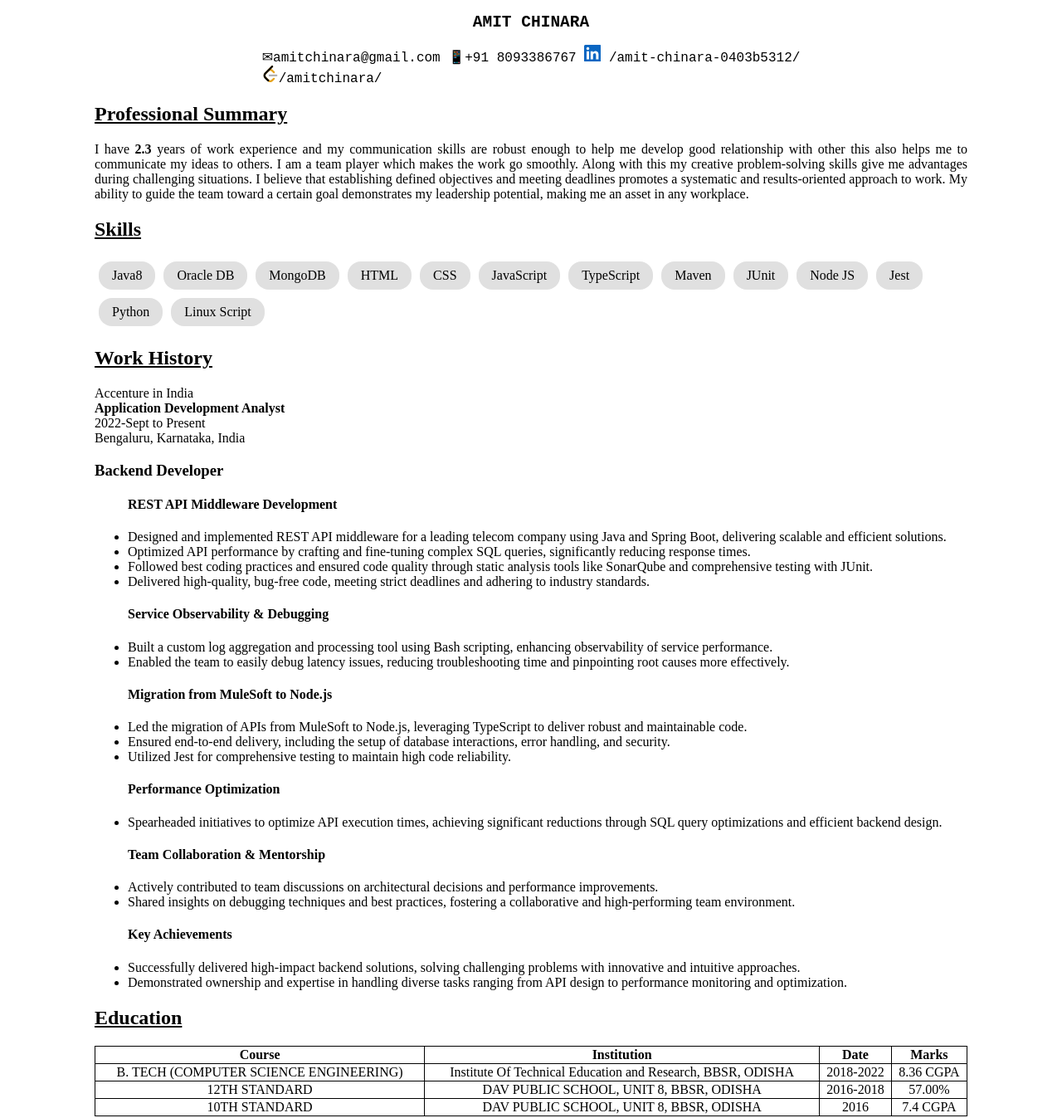
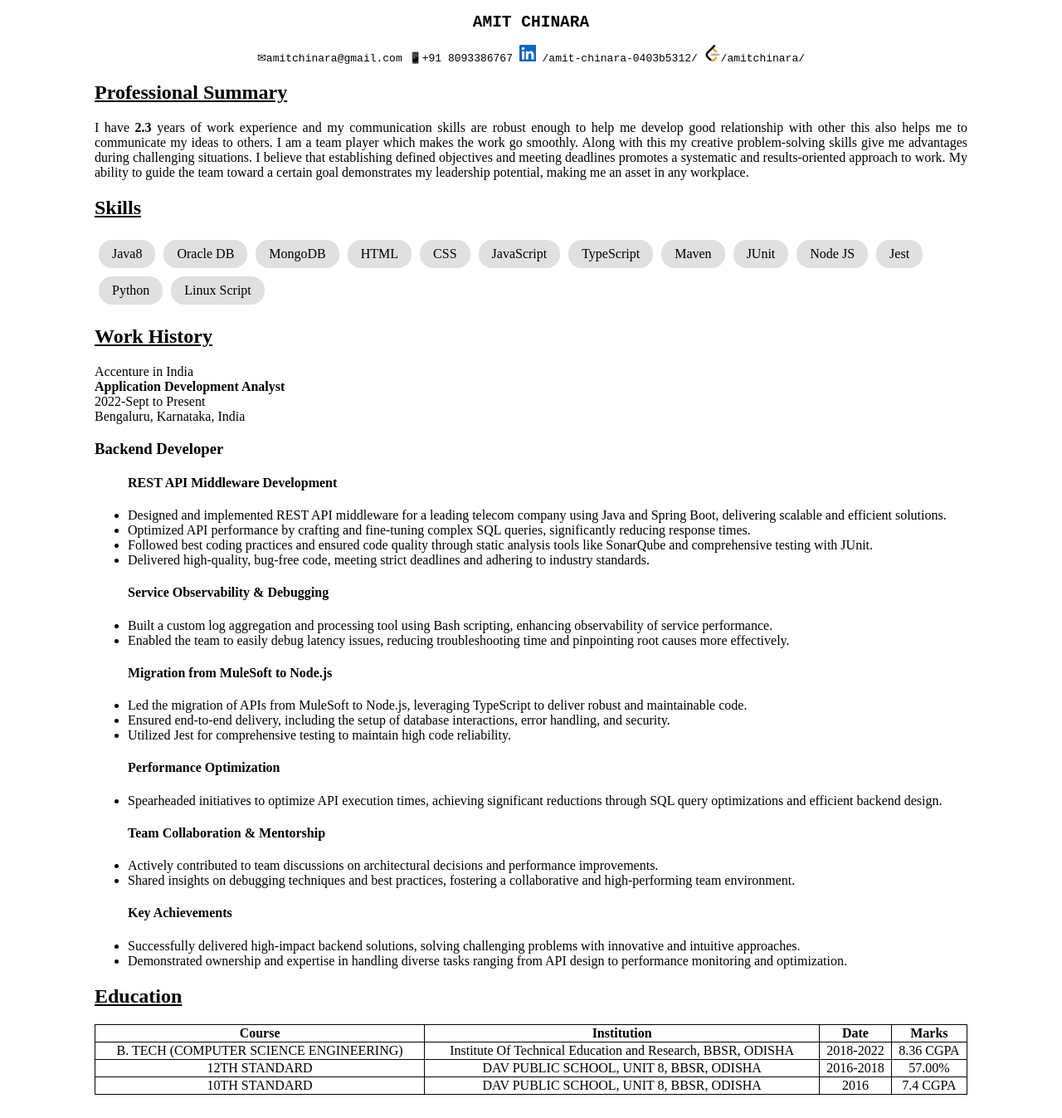
Before and after one commit to AmitChinara/resume, a plain HTML site: page index.html in a window 1280 px wide. Shown: the whole page at 83% size. Drawn offline with Linux system fonts and the light colour scheme.

Commit message:
Final 2nd

```diff
--- a/CSS/style.css
+++ b/CSS/style.css
@@ -33,7 +33,7 @@ body h2 {
 }
 
 .connect {
-    font-size: large;
+    /*font-size: large;*/
 }
 
 section.skills ul {
@@ -49,7 +49,7 @@ section.skills ul li {
     padding: 8px 16px;
     margin: 5px;
     display: inline-block;
-    font-size: 16px;
+    /*font-size: 16px;*/
 }
 
 .work:not(:last-child) {
--- a/index.html
+++ b/index.html
@@ -9,45 +9,32 @@
 <body>
     <div class="container">
         <section class="profile">
-            <header class="name">
             <a>
                 <h1 id="name"></h1>
             </a>
-            </header>
-            <header class="connect">
             <span id="mail-id">✉<a id="email"></a></span>
             <span id="phone-number">📱<a id="phone"></a></span>
             <span id="linkedin"><svg xmlns="http://www.w3.org/2000/svg" width="20" height="20" viewBox="0 0 20 20"><rect width="100%" height="100%" fill="white" /> <title>LinkedIn</title><g><path d="m 20.4 1.5 v 17.4 a 1.5 1.5 90 0 1 -1.5 1.5 h -17.4 a 1.5 1.5 90 0 1 -1.5 -1.5 v -17.4 a 1.5 1.5 90 0 1 1.5 -1.5 h 17.4 a 1.5 1.5 90 0 1 1.5 1.5 z m -14.4 6.3 h -3 v 9.6 h 3 z m 0.27 -3.3 a 1.728 1.728 90 0 0 -1.716 -1.74 h -0.054 a 1.74 1.74 90 0 0 0 3.48 h 0 a 1.728 1.728 90 0 0 1.77 -1.686 z m 11.13 7.068 c 0 -2.886 -1.836 -4.008 -3.66 -4.008 a 3.42 3.42 90 0 0 -3.036 1.548 h -0.084 v -1.308 h -2.82 v 9.6 h 3 v -5.106 a 1.992 1.992 90 0 1 1.8 -2.148 h 0.114 c 0.954 0 1.662 0.6 1.662 2.112 v 5.142 h 3 z" fill="#0a66c2"></path></g></svg> <a id="linkedin-link"></a></span>
-                <br>
             <span id="leetcode"><svg xmlns="http://www.w3.org/2000/svg" width="20" height="20" viewBox="0 0 24 24" id="leetcode">
   <path fill="#B3B1B0" d="M22 14.355c0-.742-.564-1.346-1.26-1.346H10.676c-.696 0-1.26.604-1.26 1.346s.563 1.346 1.26 1.346H20.74c.696.001 1.26-.603 1.26-1.346z"></path>
   <path fill="#E7A41F" d="m3.482 18.187 4.313 4.361c.973.979 2.318 1.452 3.803 1.452 1.485 0 2.83-.512 3.805-1.494l2.588-2.637c.51-.514.492-1.365-.039-1.9-.531-.535-1.375-.553-1.884-.039l-2.676 2.607c-.462.467-1.102.662-1.809.662s-1.346-.195-1.81-.662l-4.298-4.363c-.463-.467-.696-1.15-.696-1.863 0-.713.233-1.357.696-1.824l4.285-4.38c.463-.467 1.116-.645 1.822-.645s1.346.195 1.809.662l2.676 2.606c.51.515 1.354.497 1.885-.038.531-.536.549-1.387.039-1.901l-2.588-2.636a4.994 4.994 0 0 0-2.392-1.33l-.034-.007 2.447-2.503c.512-.514.494-1.366-.037-1.901-.531-.535-1.376-.552-1.887-.038l-10.018 10.1C2.509 11.458 2 12.813 2 14.311c0 1.498.509 2.896 1.482 3.876z"></path>
   <path fill="#070706" d="M8.115 22.814a2.109 2.109 0 0 1-.474-.361c-1.327-1.333-2.66-2.66-3.984-3.997-1.989-2.008-2.302-4.937-.786-7.32a6 6 0 0 1 .839-1.004L13.333.489c.625-.626 1.498-.652 2.079-.067.56.563.527 1.455-.078 2.066-.769.776-1.539 1.55-2.309 2.325-.041.122-.14.2-.225.287-.863.876-1.75 1.729-2.601 2.618-.111.116-.262.186-.372.305-1.423 1.423-2.863 2.83-4.266 4.272-1.135 1.167-1.097 2.938.068 4.127 1.308 1.336 2.639 2.65 3.961 3.974.067.067.136.132.204.198.468.303.474 1.25.183 1.671-.321.465-.74.75-1.333.728-.199-.006-.363-.086-.529-.179z"></path>
 </svg><a id="leetcode-link"></a></span>
-            </header>
         </section>
         <section class="prof-summary">
-            <header>
             <h2>Professional Summary</h2>
-            </header>
             <div id="about"></div>
         </section>
         <section class="skills">
-            <header>
             <h2>Skills</h2>
-            </header>
             <div id="skills"></div>
         </section>
         <section class="work-history">
-            <header>
             <h2>Work History</h2>
-            </header>
             <div id="work-history"></div>
         </section>
         <section class="education">
-            <header>
             <h2>Education</h2>
-            </header>
             <div>
                 <table>
                     <thead>
```
Lines whose indentation alone changed are shown as unchanged.
